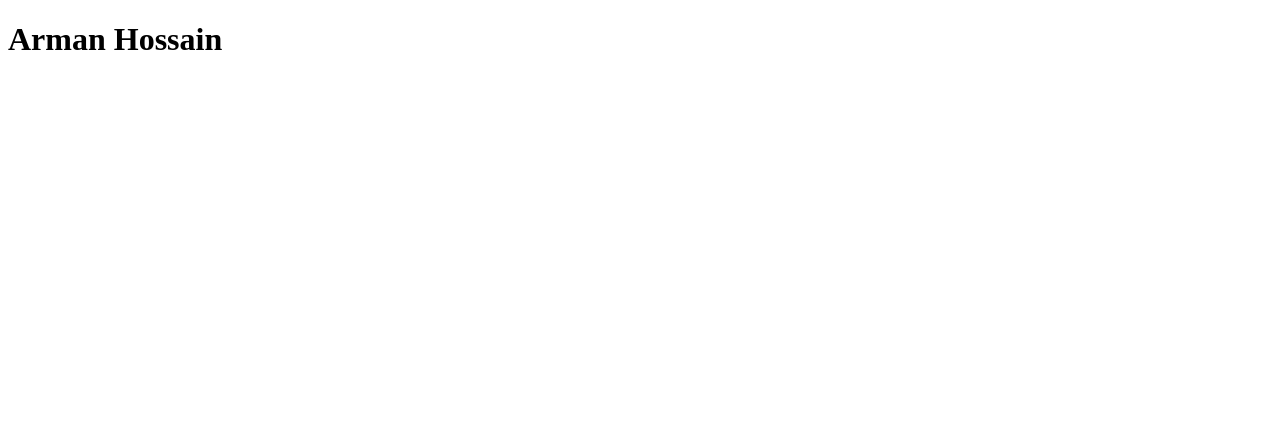
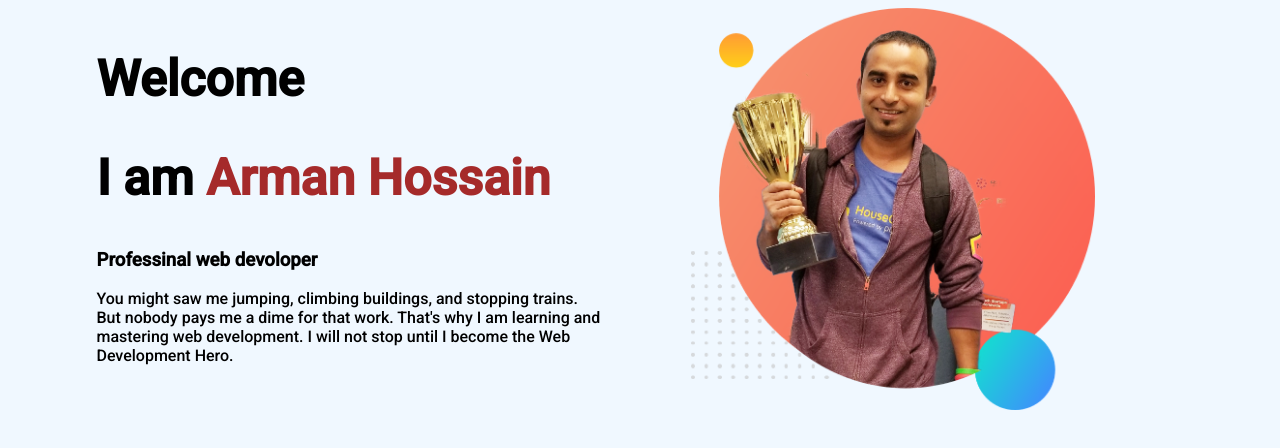
Before and after one commit to arman4hossain/web-porfolio, a plain HTML site: page index.html in a window 1280 px wide. Drawn offline with Linux system fonts and the light colour scheme.

Commit message:
top order

```diff
--- a/index.html
+++ b/index.html
@@ -4,9 +4,21 @@
     <meta charset="UTF-8">
     <meta http-equiv="X-UA-Compatible" content="IE=edge">
     <meta name="viewport" content="width=device-width, initial-scale=1.0">
-    <title>Web portfolio</title>
+    <title>Arman Hossain</title>
+    <link href="https://fonts.googleapis.com/css2?family=Roboto:wght@500&display=swap" rel="stylesheet">
+    <link rel="stylesheet" href="style.css">
 </head>
 <body>
-    <h1>Arman Hossain</h1>
+    <section>
+    <div class="hello">
+        <h1>Welcome</h1>
+        <h1>I am <span class="name">Arman Hossain</span></h1>
+        <h3>Professinal web devoloper</h3>
+        <p>You might saw me jumping, climbing buildings, and stopping trains. But nobody pays me a dime for that work. That's why I am learning and mastering web development. I will not stop until I become the Web Development Hero.</p>
+    </div>
+    <div class="hello">
+        <img src="image/jhankar.png" alt="loading...">
+    </div>
+    </section>
 </body>
 </html>
--- /dev/null
+++ b/style.css
@@ -0,0 +1,22 @@
+body {
+    font-family: 'Roboto', sans-serif;
+    background-color: aliceblue;
+}
+
+h1 {
+    font-size: 50px;
+}
+
+.name{
+    color: brown;
+}
+
+.hello {
+    width: 40%;
+    float: left;
+    margin-left: 5%;
+    padding-left: 2%;
+}
+.hello img {
+    width: 80%;
+}
```
